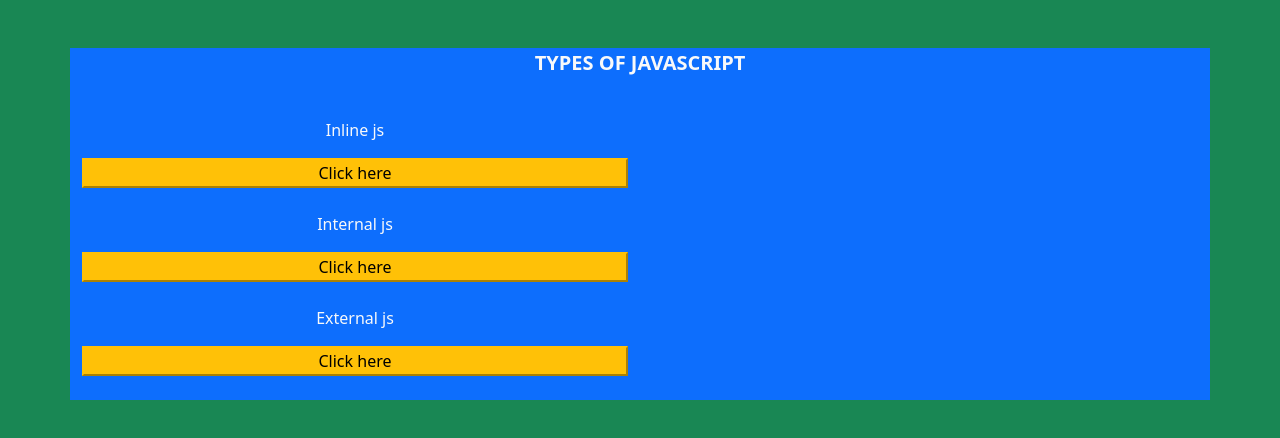
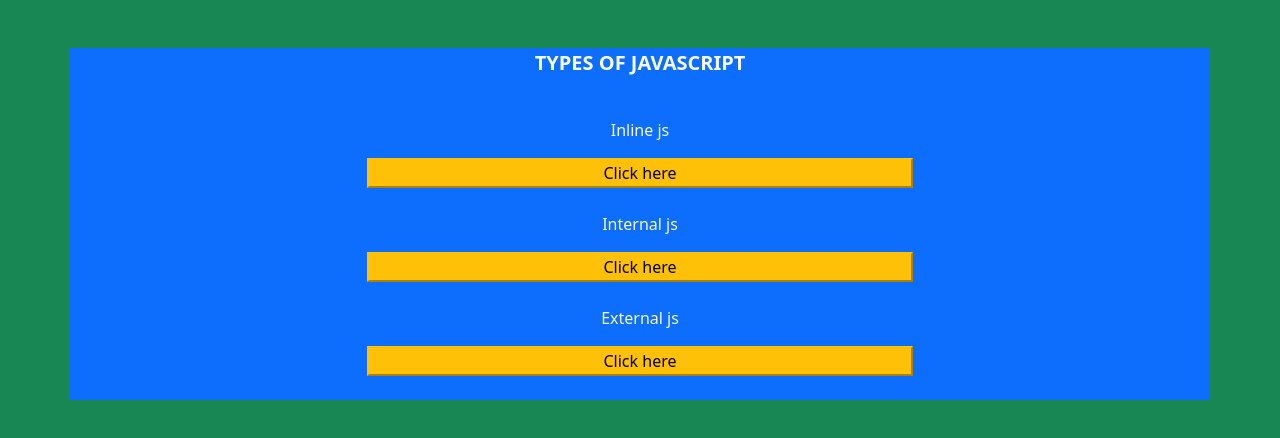
Before and after one commit to niresh2001/jspq1, a plain HTML site: page index.html in a window 1280 px wide. Drawn offline with nearby package versions, Linux system fonts and the light colour scheme.

Commit message:
Update index.html

```diff
--- a/index.html
+++ b/index.html
@@ -21,7 +21,7 @@
     <div class="container bg-primary mt-5">
         <p class="text-center text-light fs-5 fw-bold">TYPES OF JAVASCRIPT</p> <br>
         <div class="row">
-            <div class="col-lg-6">
+            <div class="col-lg-6 mx-auto">
 
                 <p  class="text-light text-center">Inline js</p>
                 <input class="btn-warning col-lg-12"  type="button" value="Click here" onclick="alert('THIS IS INLINE JS');"/><br> <br>
```
